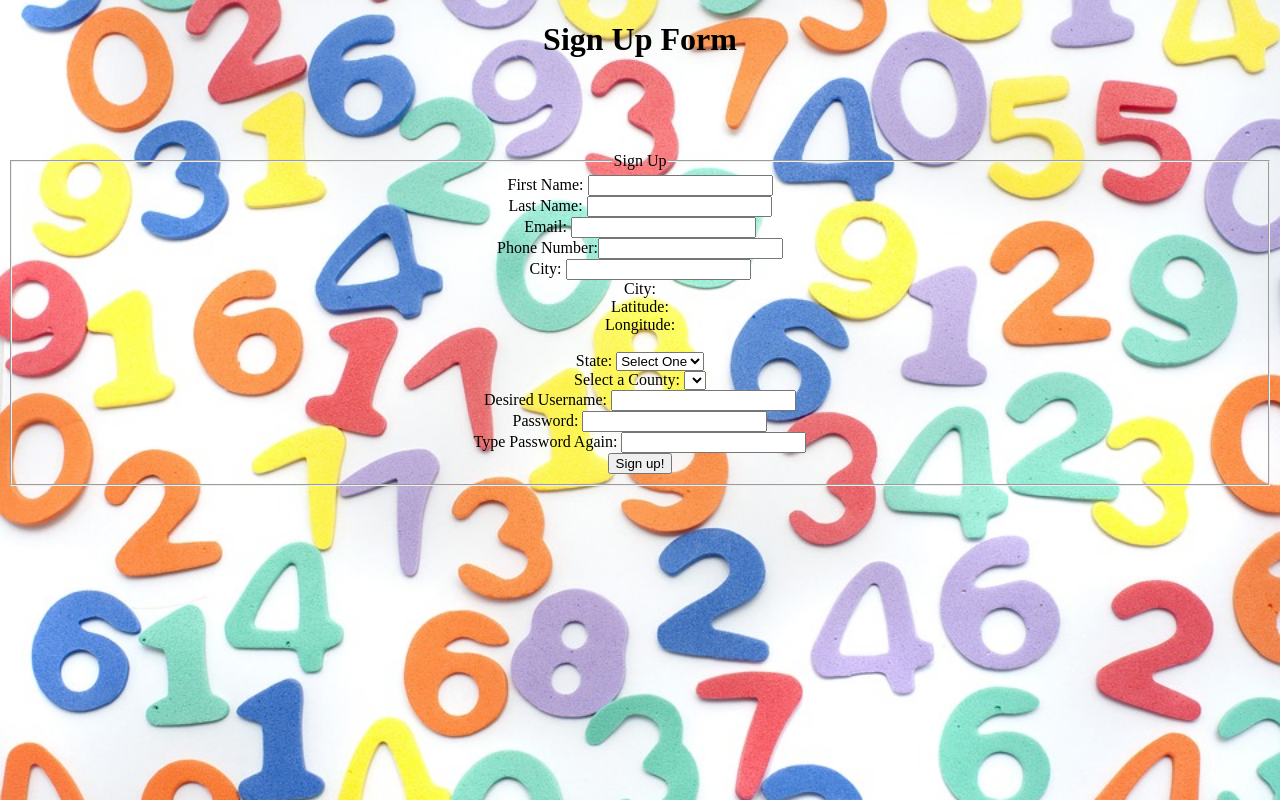
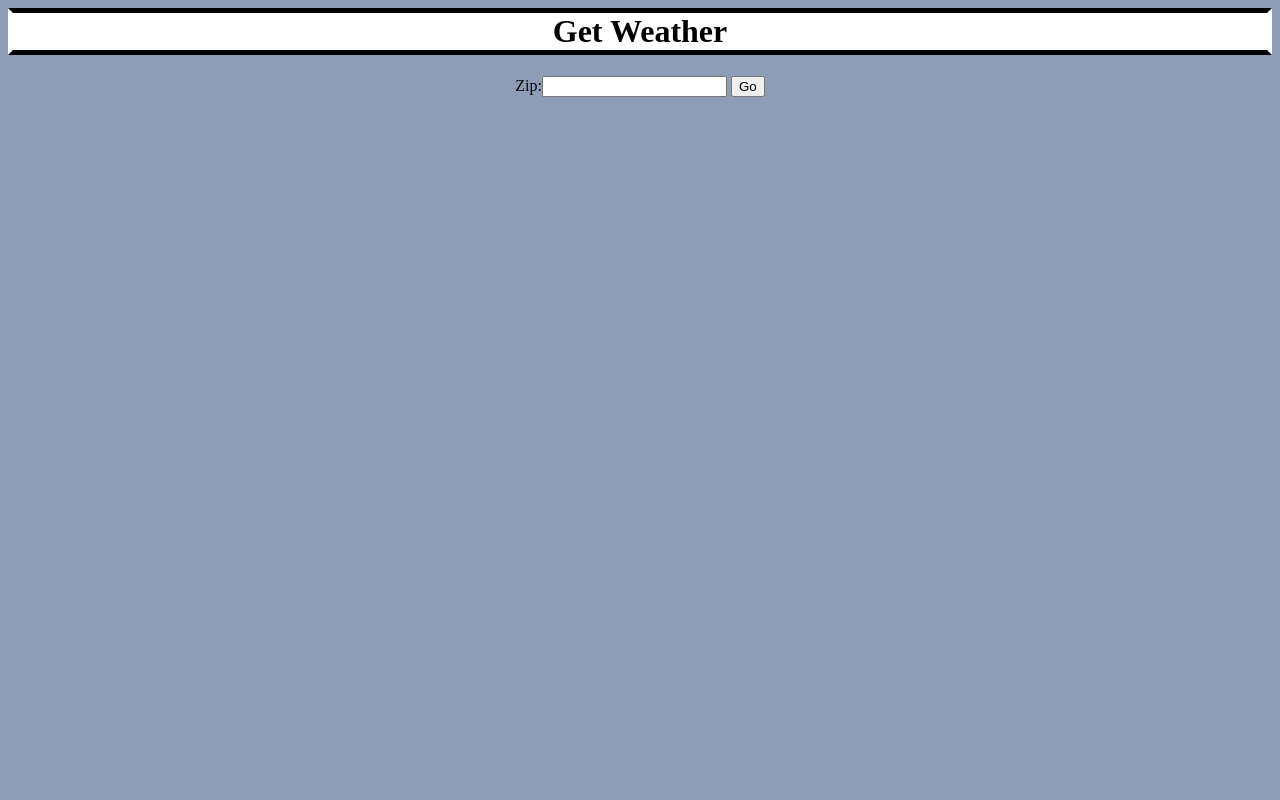
Before and after one commit to Casillasj182/cst336, a PHP site: page /homework/homework5/index.html in a window 1280 px wide. Run offline with PHP 8.4, Linux system fonts and the light colour scheme; lists and menus that the app fills with data are empty; some libraries are stand-ins or nearby versions.

Commit message:
Homework 5

```diff
--- a/homework/Homework3/index.php
+++ b/homework/Homework3/index.php
@@ -16,7 +16,7 @@ $units = $_GET['weather'];
 //stores api in owm
 $apikey='522771b33652137e1675df1b6b82acb8';
 $owm = new OpenWeatherMap($apikey);
-
+?zip=...93906&appid=...key
 //uses the url with the api to get the low and max weather for the day
 $url = "http://api.openweathermap.org/data/2.5/weather?q='Location'&appid=522771b33652137e1675df1b6b82acb8";
 
--- /dev/null
+++ b/homework/homework5/css/styles.css
@@ -0,0 +1,49 @@
+body
+{
+    background-color:#8d9db6;
+    text-align:center;
+}
+
+h2
+{
+    border:solid;
+    color:white;
+}
+
+title
+{
+    border:solid;
+    border-color:white;
+    border-left: thick solid #ffffff;
+}
+
+h1
+{
+    border:solid;
+    background-color:white;
+    border-left: thick solid #ffffff;
+    border-right: thick solid #ffffff;
+    border-bottom-width: thick;
+    border-top-width: thick;
+
+
+}
+
+legend
+{
+ font-size: 25px;
+ text-decoration: underline;
+
+}
+
+form
+{
+    border:solid;
+    background-color: #96ceb4;
+
+}
+
+fieldset
+{
+    border: 0;
+}
--- a/homework/homework5/index.html
+++ b/homework/homework5/index.html
@@ -1,203 +1,57 @@
-<!DOCTYPE html>
-<html><head><meta http-equiv="Content-Type" content="text/html; charset=UTF-8">
-    <title>AJAX: Sign Up Page</title>
+<head>
+
+    <script src="https://code.jquery.com/jquery.min.js"></script>
       <link  href="css/styles.css" rel="stylesheet" type="text/css" />
-
-<style type="text/css" id="diigolet-chrome-css">
 </style>
 
-<script src="https://code.jquery.com/jquery-3.1.0.js"></script>
-<script>
+</head>
 
-    function getCity() {
+<body >
+    <header>
+        <title>Get Weather</title>
+      <h1>Get Weather</h1>
+    </header>
 
-        //alert($("#zip").val());
+
+    Zip:<input type="text" id="zip">
+	<input type="Button" value="Go" onclick="getWeather()">
+
+	<br></br>
+    <div id="result"></div>
+    <div id="result2"></div>
+     <div id="result3"></div>
+  <script>
+	var zip=$("#zip").val();
+
+   function getWeather() {
+        var zip=$("#zip").val();
+
         $.ajax({
 
             type: "GET",
-            url:"http://api.openweathermap.org/data/2.5/weather?q='Location'&appid=522771b33652137e1675df1b6b82acb8",
+            url: "http://api.openweathermap.org/data/2.5/weather?zip=" + zip + "&appid=522771b33652137e1675df1b6b82acb8",
             dataType: "json",
-            data: { "Location": $("#Location").val() },
+            data: { "zip": $("#zip").val(),
+
+                   },
             success: function(data,status) {
 
-                // alert(data);
-                $("#city").html(data.city);
-                $("#latitude").html(data.latitude);
-                $("#longitude").html(data.longitude);
+               console.log(data);
+
+               $("#result").html("City:" +" " + data.name);
+               console.log(" ");
+                $("#result2").html("Current Temperature in Kelvin:" +  " " + data.main.temp);
+                $("#result3").html("Wind Speed:" + " " + data.wind.speed + " " + "mph");
 
             },
+
             complete: function(data,status) { //optional, used for debugging purposes
-            //alert(status);
+           //console.log(data.name);
             }
 
         });//ajax
 
     } //function
 
-    function getCounties()
-    {
-        $.ajax({
-            type: "GET",
-            url: "http://itcdland.csumb.edu/~milara/ajax/countyList.php",
-            dataType: "json",
-            data: { "state": $("#state").val() },
-            success: function(data,status) {
-                // alert(data[0].county);
-                $("#county").html("<option> Select One </option>");
-                for(var i=0; i<data.length; i++){
-                    $("#county").append("<option>" + data[i].county + "</option>");
-                }
-            },
-            complete: function(data,status) { //optional, used for debugging purposes
-            //alert(status);
-            }
-        });//ajax
-    }
-
-    function checkzip()
-    {
-        $.ajax({
-            type: "GET",
-            url: "http://itcdland.csumb.edu/~milara/ajax/cityInfoByZip.php",
-            dataType: "json",
-            data: { "zip": $("#zip").val() },
-            success: function(data,status)
-            {
-            if(!data)
-               {
-                    $('#checkzip').css({ 'color': 'red', 'font-size': '100%' });
-                    $('#checkzip').html("Zip code not found!")
-               }
-               else{
-                    $('#checkzip').html("  ")
-               }
-
-            },
-            complete: function(data,status) { //optional, used for debugging purposes
-            //alert(status);
-
-            }
-        });//ajax
-
-    }
-
-    function verify()
-    {
-    //Store the password field objects into variables
-    var password1 = document.getElementById('pass1');
-    var password2 = document.getElementById('pass2');
-    //Store the Confimation Message Object ...
-    var message = document.getElementById('confirmMessage');
-
-
-    //Compare the values in the password field
-    //and the confirmation field
-    if(password1.value == password2.value)
-    {
-        password2.style.backgroundColor ="#66cc66";
-        message.style.color = "yellow";
-        message.innerHTML = "Passwords Match!"
-    }
-    else
-    {
-      //if it doesnt match
-        password2.style.backgroundColor = "red";
-        message.style.color = "yellow";
-        message.innerHTML = "The Passwords don't match!"
-    }
-}
-
-    function checkUsername()
-    {
-        // alert("Hello");
-        var message = document.getElementById('confirmMessages');
-        $.ajax({
-
-            type: "GET",
-            url: "checkUsername.php",
-            dataType: "json",
-            data: { "username": $("#username").val() },
-            success: function(data,status) {
-                //alert(data);
-
-                if(!data)
-                { //data is false
-                   // message.style.color="green";
-                     //$('#checkusername').css("color", "green");
-                     //$('#checkusername').style.color = "yellow";
-                    // message.style.backgroundColor = "green";
-                     $('#checkusername').css({ 'color': 'green', 'font-size': '100%' });
-                     $('#checkusername').html("Username is available")
-                     data.css("color", "green");
-                     //$('#checkusername').style.color = "yellow";
-                }
-                else
-                {
-                   $('#checkusername').css({ 'color': 'red', 'font-size': '100%' });
-                    $('#checkusername').html("Username is taken");
-                    //data.style.backgroundColor ="#66cc66";
-                    //message.style.color = "#66cc66";
-                    //message.innerHTML = "Username is unavailable"
-                }
-
-
-            },
-            complete: function(data,status) { //optional, used for debugging purposes
-            //alert(status);
-            }
-});//ajax
-    }
-    //event handlers
-    $(document).ready( function(){
-         $("#Location").change( function() { getCity(); } );
-
-    } ); //documentReady
-
-
-</script>
-
-</head>
-
-<body id="dummybodyid">
-
-   <h1> Sign Up Form </h1>
-<br></br>
-<br></br>
-    <form>
-        <fieldset>
-           <legend>Sign Up</legend>
-            First Name:  <input type="text"><br>
-            Last Name:   <input type="text"><br>
-            Email:       <input type="text"><br>
-            Phone Number:<input type="text"><br>
-            City:    <input type="text" id="zip" onchange="getCity()" onchange="checkzip()">
-            <span id="checkzip"></span><br>
-            City: <span id="city"></span>
-            <br>
-            Latitude: <span id="latitude"></span>
-            <br>
-            Longitude: <span id="longitude"></span>
-            <br><br>
-            State: <select id="state" >
-                       <option value="1">Select One</option>
-                       <option value="ca">California</option>
-                       <option value="ny">New York</option>
-                       <option value="tx">Texas</option>
-                       <option value="va">Virginia</option>
-                  </select><br>
-
-            Select a County: <select id="county"></select><br>
-            Desired Username: <input type="text" id="username">
-             <span id="checkusername"></span>
-            <div>
-            Password: <input type="password" id="pass1" name="pass1"><br>
-            Type Password Again: <input type="password" id="pass2" name="pass2" onkeyup="verify(); return false;">
-              <span id="confirmMessage" class="confirmMessage"></span>
-              </div>
-            <input type="submit" value="Sign up!">
-        </fieldset>
-    </form>
-
-</body>
-
-</html>
+ 	</script>
+ </body>
--- a/labs/lab8/index.html
+++ b/labs/lab8/index.html
@@ -33,7 +33,7 @@
         });//ajax
 
     } //function
-
+    //    url: "http://api.openweathermap.org/data/2.5/weather?zip=93906&appid=522771b33652137e1675df1b6b82acb8",
     function getCounties()
     {
         $.ajax({
--- a/practice/earthquake.html
+++ b/practice/earthquake.html
@@ -28,7 +28,7 @@
   	function getEarthquakes() {
       $.ajax({
             type: "get",
-             url: "http://earthquake.usgs.gov/fdsnws/event/1/query",
+             url: "//earthquake.usgs.gov/fdsnws/event/1/query",
         dataType: "json",
             data: {
                    "format":"geojson",
```
Also changed, not shown: homework/homework5/insert.php (added, +22 -0 lines).
